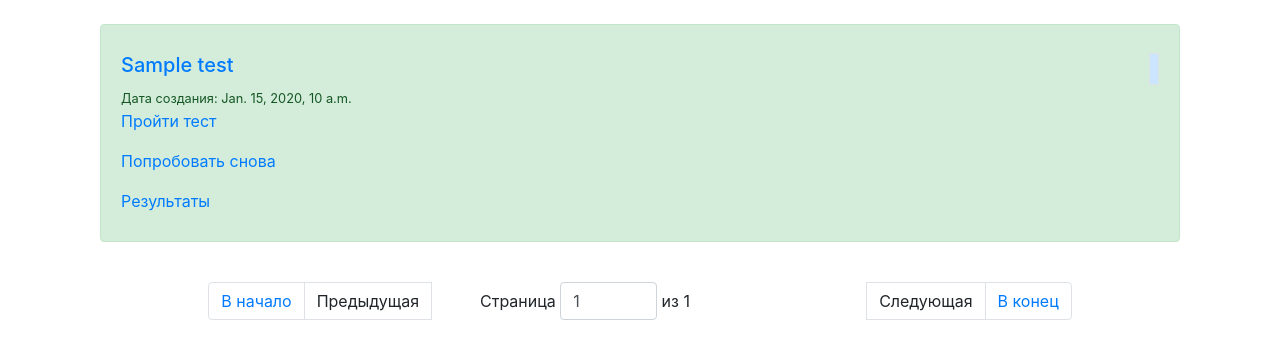
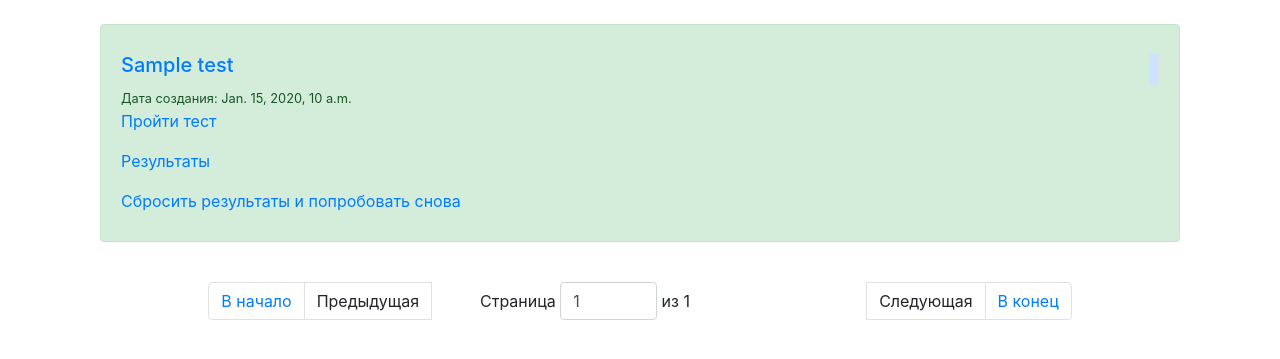
Before and after one commit to ruslanhq/simple_testing_service, a Django app: page / in a window 1280 px wide. Shown: the part 56-415 px from the top of the page. Run offline with Django 3.2, Linux system fonts and the light colour scheme; a user stored in the database is signed in; tables that the repository leaves empty hold one stand-in row (values such as "Sample post"); some libraries are stand-ins or nearby versions.

Commit message:
minor edits in templates

```diff
--- a/source/webapp/templates/index.html
+++ b/source/webapp/templates/index.html
@@ -18,8 +18,8 @@
                         <small>Дата создания: {{ test.created_at }}</small>
                     {% if user.is_authenticated %}
                             <p><a href="{% url 'pass_choice' test.pk %}">Пройти тест</a></p>
-                            <p><a href="{% url 'reset' test.pk %}">Попробовать снова</a></p>
                             <p><a href="{% url 'result' test.pk %}">Результаты</a></p>
+                            <p><a href="{% url 'reset' test.pk %}">Сбросить результаты и попробовать снова</a></p>
                     {% endif %}
                     </p>
                 </div>
--- a/source/webapp/templates/result.html
+++ b/source/webapp/templates/result.html
@@ -11,4 +11,5 @@
     <p>Правильных ответов: {{ choice_v }}</p>
     <p>Не правильных ответов: {{ choice_i }}</p>
     <p>Процент правильных: {{ percent }}</p>
+
 {% endblock %}
--- a/source/webapp/views.py
+++ b/source/webapp/views.py
@@ -32,7 +32,6 @@ class ChoiceView(LoginRequiredMixin, View):
 
     def get_object(self):
         test_pk = self.kwargs.get('test_id')
-        user = self.request.user
         question = Question.objects.filter(test_id=test_pk, choices__user__isnull=True)
         if not len(question) == 0:
             return get_object_or_404(question, pk=question.first().pk)
@@ -43,7 +42,6 @@ class ChoiceView(LoginRequiredMixin, View):
         user = self.request.user
         answer = get_object_or_404(Answer, pk=answer_id)
         question = Question.objects.filter(test_id=test_id, choices__user__isnull=True).first()
-        print(question)
         Choice.objects.create(question=question, choice=answer, user=user, is_completed=True)
         return redirect('pass_choice', test_id)
 
```
